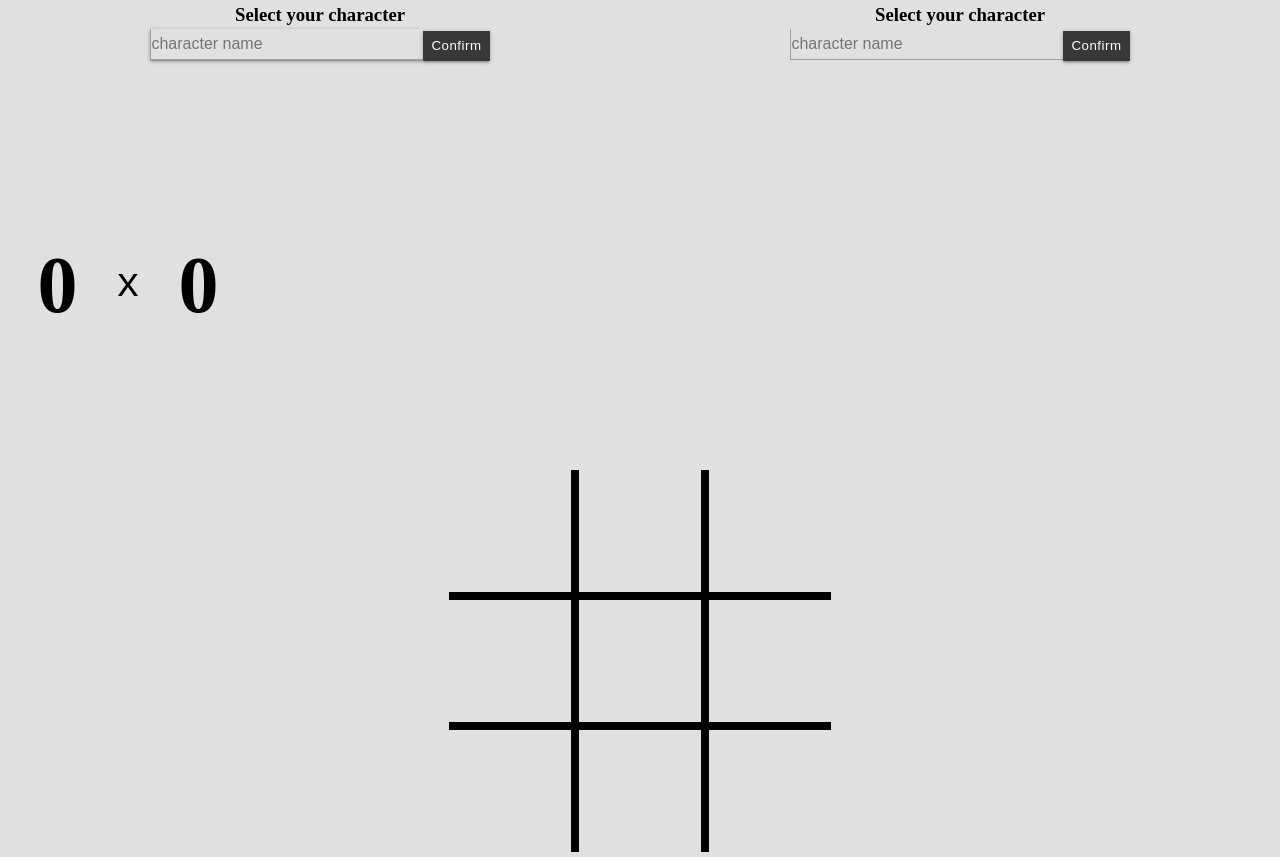
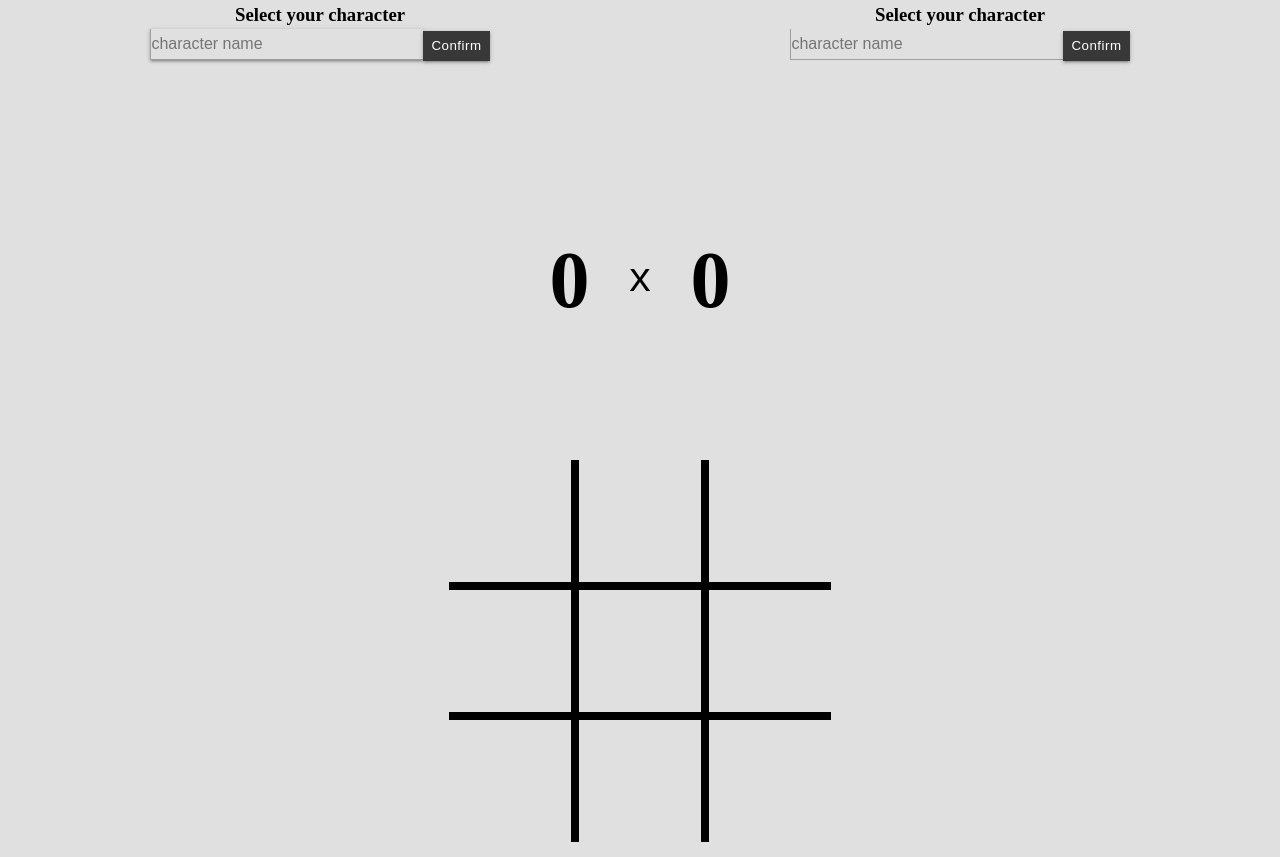
Before and after one commit to bfs15/tictactoe-marvel, an Angular app: page / in a window 1280 px wide. Built offline with nearby package versions, Linux system fonts and the light colour scheme; what ts-md5 would draw is missing.

Commit message:
gameScore style

```diff
--- a/src/app/game-score/game-score.component.css
+++ b/src/app/game-score/game-score.component.css
@@ -1,11 +1,19 @@
+.gameScore {
+  max-height: 320px;
+  width:100%;
+}
+
+.playerSpan {
+  width: 40%;
+  min-height: 300px;
+}
+
 .playerSpan-0 {
-  width: 40%;
   float: left;
   /* background-image: linear-gradient(168deg, rgba(0, 0, 0, 0.8), rgba(255, 0, 0,  0.8)); */
 }
 
 .playerSpan-1 {
-  width: 40%;
   float: right;
   /* gradient angle is the reflection of the first player's  */
   /* 192 = 168 - 2*(168 - 180) */
@@ -14,7 +22,7 @@
 
 .playerScores {
   width: 20%;
-  height: 310px;
+  height: 300px;
   float: left;
 }
 
--- a/src/app/game-score/game-score.component.html
+++ b/src/app/game-score/game-score.component.html
@@ -1,4 +1,5 @@
 
+<div class="gameScore">
   <span class="playerSpan playerSpan-0">
     <app-player-score *ngIf="players[0] != null" [player]="players[0]" [playerNo]="0"></app-player-score>
   </span>
@@ -7,10 +8,11 @@
     <div *ngIf="players[0] != null" class="playerScoreNumber">{{players[0].score}}</div>
     <div *ngIf="players[0] == null" class="playerScoreNumber">0</div>
     <div class="versusSymbol">x</div>
-  <div *ngIf="players[0] != null" class="playerScoreNumber">{{players[1].score}}</div>
-  <div *ngIf="players[0] == null" class="playerScoreNumber">0</div>
+    <div *ngIf="players[1] != null" class="playerScoreNumber">{{players[1].score}}</div>
+    <div *ngIf="players[1] == null" class="playerScoreNumber">0</div>
   </div>
 
   <span class="playerSpan playerSpan-1">
     <app-player-score *ngIf="players[1] != null" [player]="players[1]" [playerNo]="1"></app-player-score>
   </span>
+</div>
--- a/src/app/player-score/player-score.component.css
+++ b/src/app/player-score/player-score.component.css
@@ -1,7 +1,7 @@
 
 
 .player {
-  height: 300px;
+  height: 270px;
   vertical-align: center;
   padding: 15px;
 }
```
Lines whose indentation alone changed are shown as unchanged.
